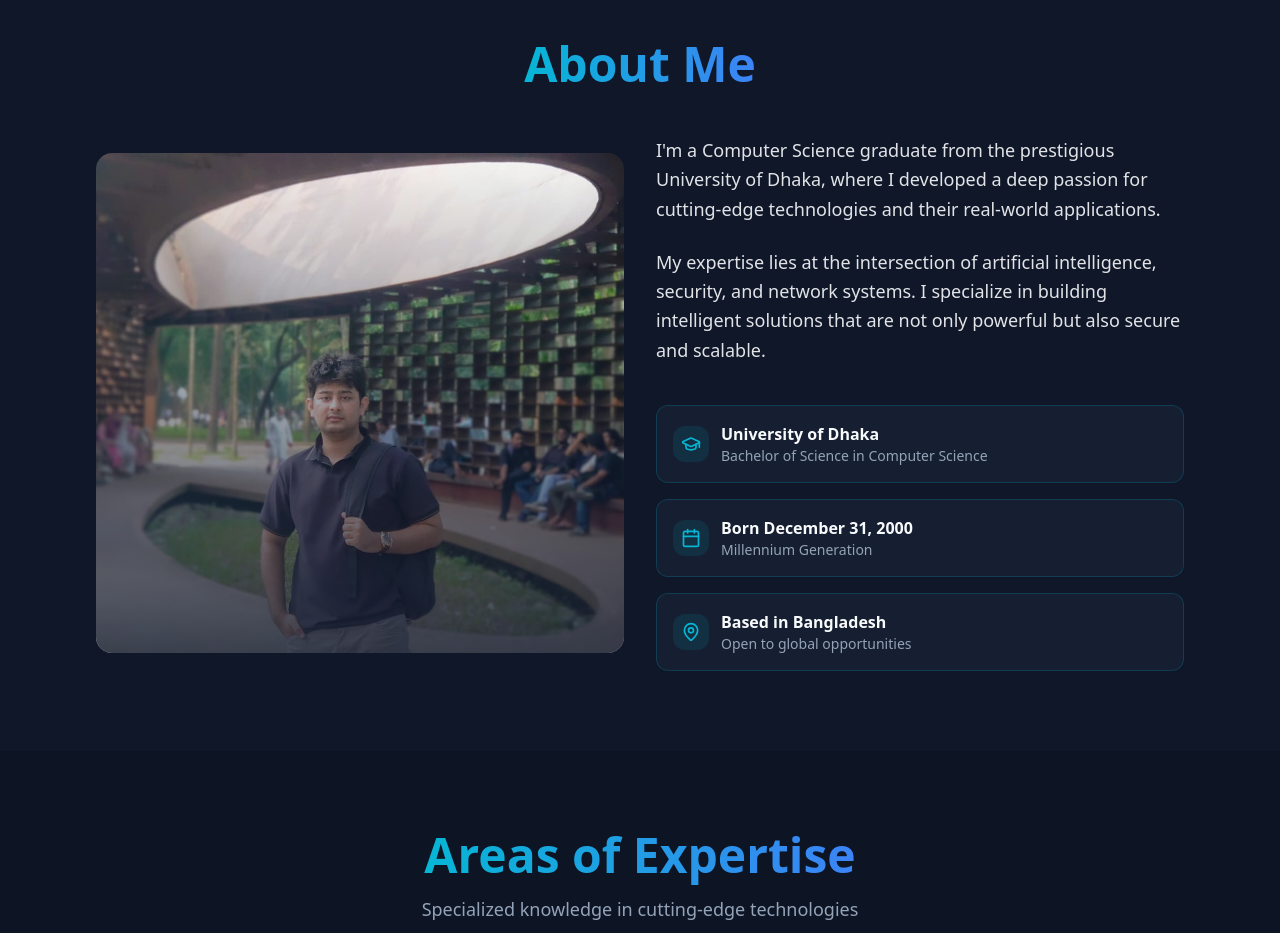
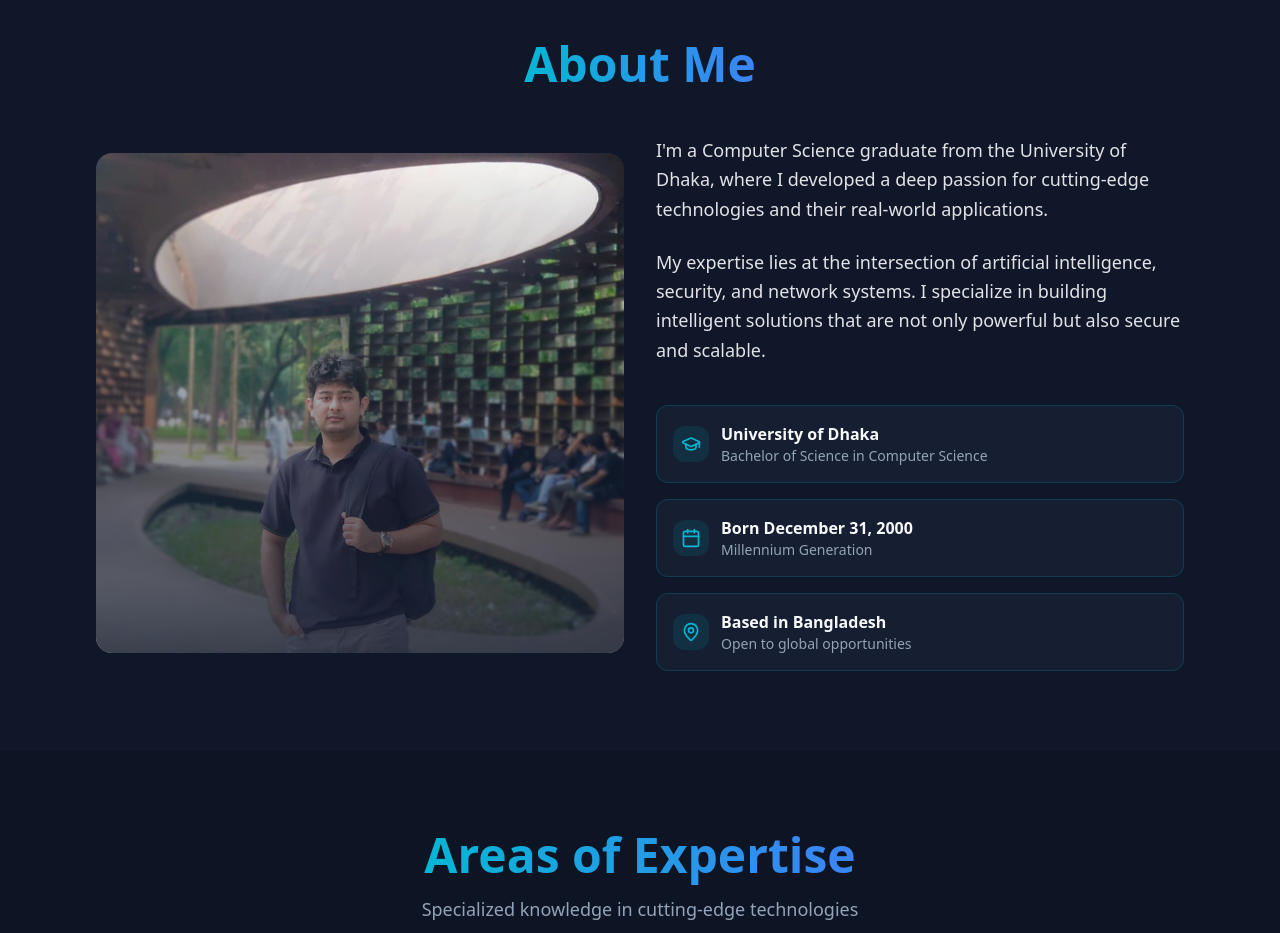
Before and after one commit to IBNSINAHIMEL/ibn-sina-himel-portfolio, a React (Vite) app: page / in a window 1280 px wide. Shown: the part 840-1773 px from the top of the page. Built offline with nearby package versions, Linux system fonts and the light colour scheme; the HTML template or start-up script is replaced by a standard one.

Commit message:
Changes
Co-authored-by: IBNSINAHIMEL <114084494+IBNSINAHIMEL@users.noreply.github.com>

```diff
--- a/src/components/About.tsx
+++ b/src/components/About.tsx
@@ -24,7 +24,7 @@ const About = () => {
           {/* About Content */}
           <div className="space-y-6 animate-fade-in">
             <p className="text-lg text-foreground/90 leading-relaxed">
-              I'm a Computer Science graduate from the prestigious University of Dhaka,
+              I'm a Computer Science graduate from the University of Dhaka,
               where I developed a deep passion for cutting-edge technologies and their
               real-world applications.
             </p>
```
